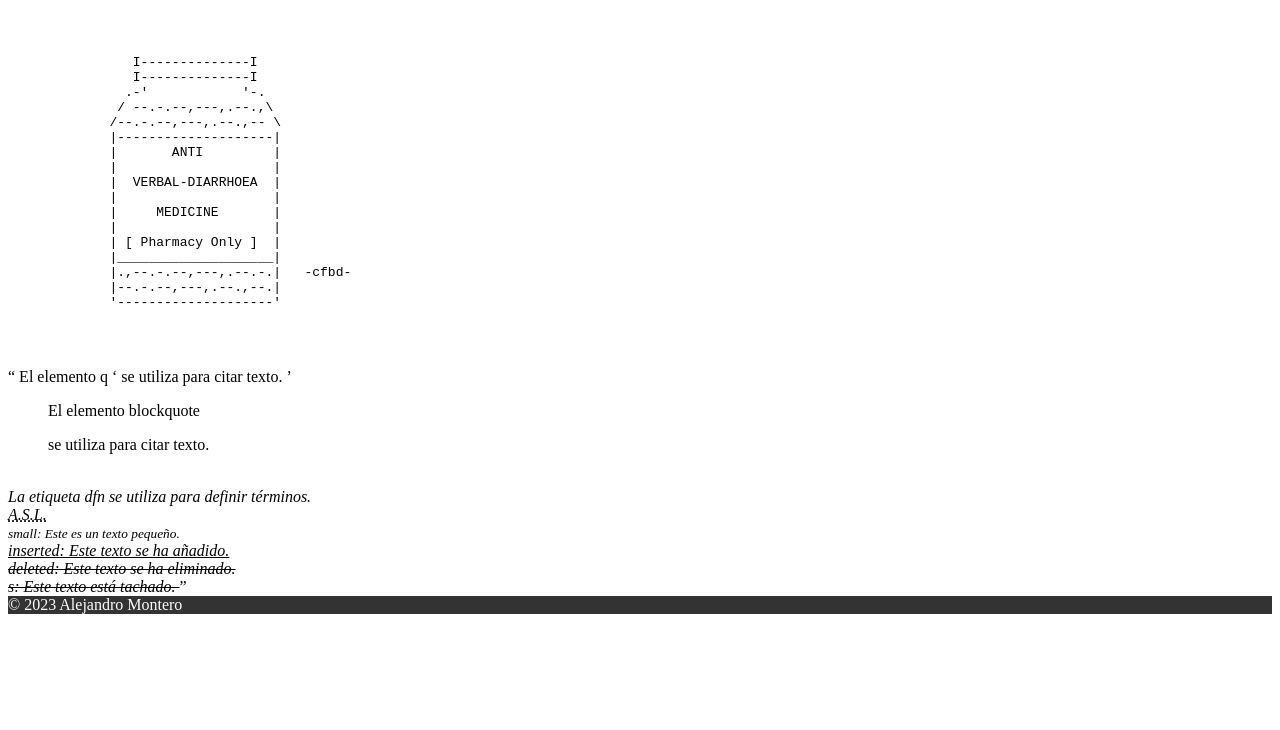
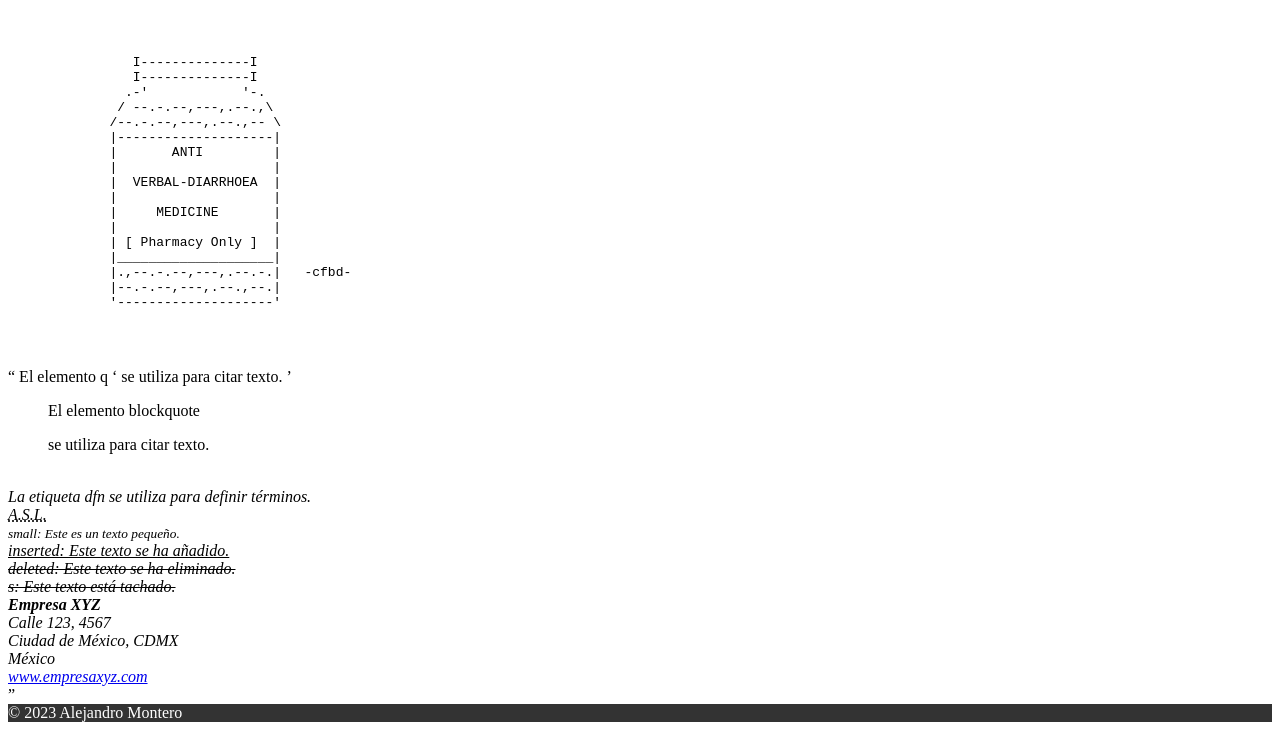
Before and after one commit to alemontc7/miPrimerGitTecWeb, a plain HTML site: page etiquetasVarias.html in a window 1280 px wide. Shown: the part 1448-2178 px from the top of the page. Before the commit the page ends 2070 px from the top, so only its background shows below. Drawn offline with Linux system fonts and the light colour scheme.

Commit message:
Update etiquetasVarias.html

```diff
--- a/etiquetasVarias.html
+++ b/etiquetasVarias.html
@@ -154,9 +154,19 @@
             <s>
               s: Este texto está tachado.
             </s>
-
+            <br>
+            <address>
+              <strong>Empresa XYZ</strong>
+              <br>
+              Calle 123, 4567
+              <br>
+              Ciudad de México, CDMX
+              <br>
+              México
+              <br>
+              <a href="https://www.empresaxyz.com/">www.empresaxyz.com</a>
+            </address>
         </div>
-
 
     </main>
 
```
